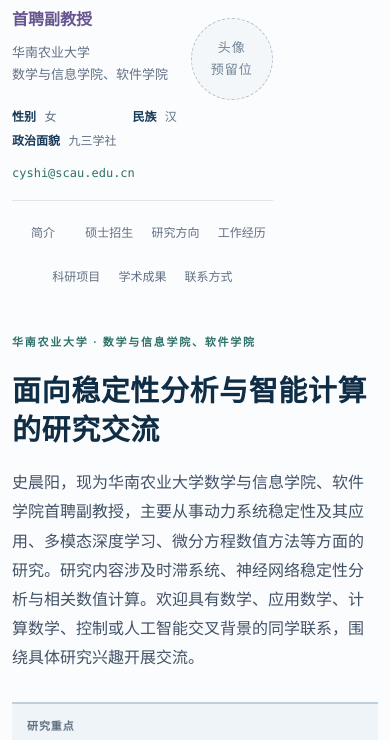
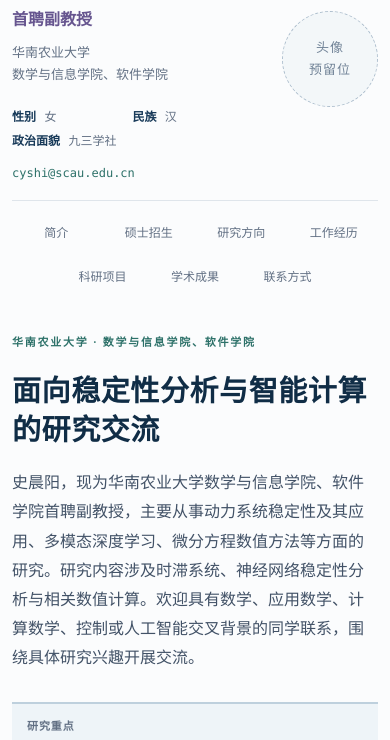
Before and after one commit to cyshi-scau/cyshi-scau.github.io, a plain HTML site: page index.html in a window 390 px wide. Shown: the part 90-830 px from the top of the page. Drawn offline with Linux system fonts and the light colour scheme.

Commit message:
style: refine mobile avatar layout

```diff
--- a/assets/css/style.css
+++ b/assets/css/style.css
@@ -230,10 +230,10 @@
   .wrapper { width: min(100% - 24px, 560px); }
   .site-sidebar {
     padding: 24px 0 20px;
-    grid-template-columns: minmax(0, max-content) 88px;
-    column-gap: 18px;
+    grid-template-columns: minmax(0, 1fr) 100px;
+    column-gap: 20px;
   }
-  .avatar-placeholder { width: 88px; height: 88px; }
+  .avatar-placeholder { width: 100px; height: 100px; }
   .profile-facts { grid-template-columns: repeat(3, max-content); gap: 4px 18px; margin-top: 14px; }
   .site-sidebar h1 { font-size: 28px; }
   .sidebar-position { margin: 8px 0; }
@@ -264,8 +264,8 @@
   .contact-card { gap: 16px; padding: 18px 19px; }
 }
 @media (max-width: 420px) {
-  .site-sidebar { grid-template-columns: minmax(0, max-content) 82px; column-gap: 14px; }
-  .avatar-placeholder { width: 82px; height: 82px; }
+  .site-sidebar { grid-template-columns: minmax(0, 1fr) 96px; column-gap: 16px; }
+  .avatar-placeholder { width: 96px; height: 96px; }
   .profile-facts { grid-template-columns: repeat(2, max-content); gap: 4px 16px; }
   .content { padding-top: 14px; }
   .hero-section { padding-bottom: 36px; }
```
